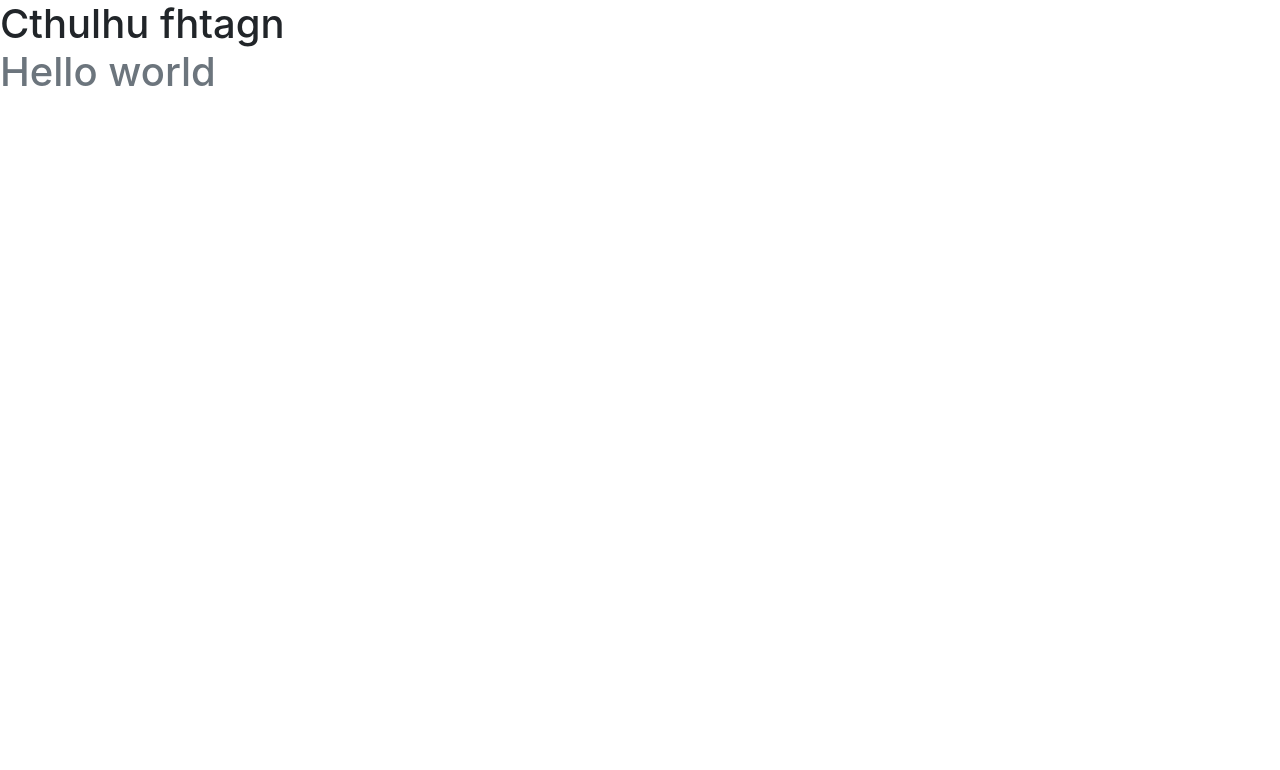
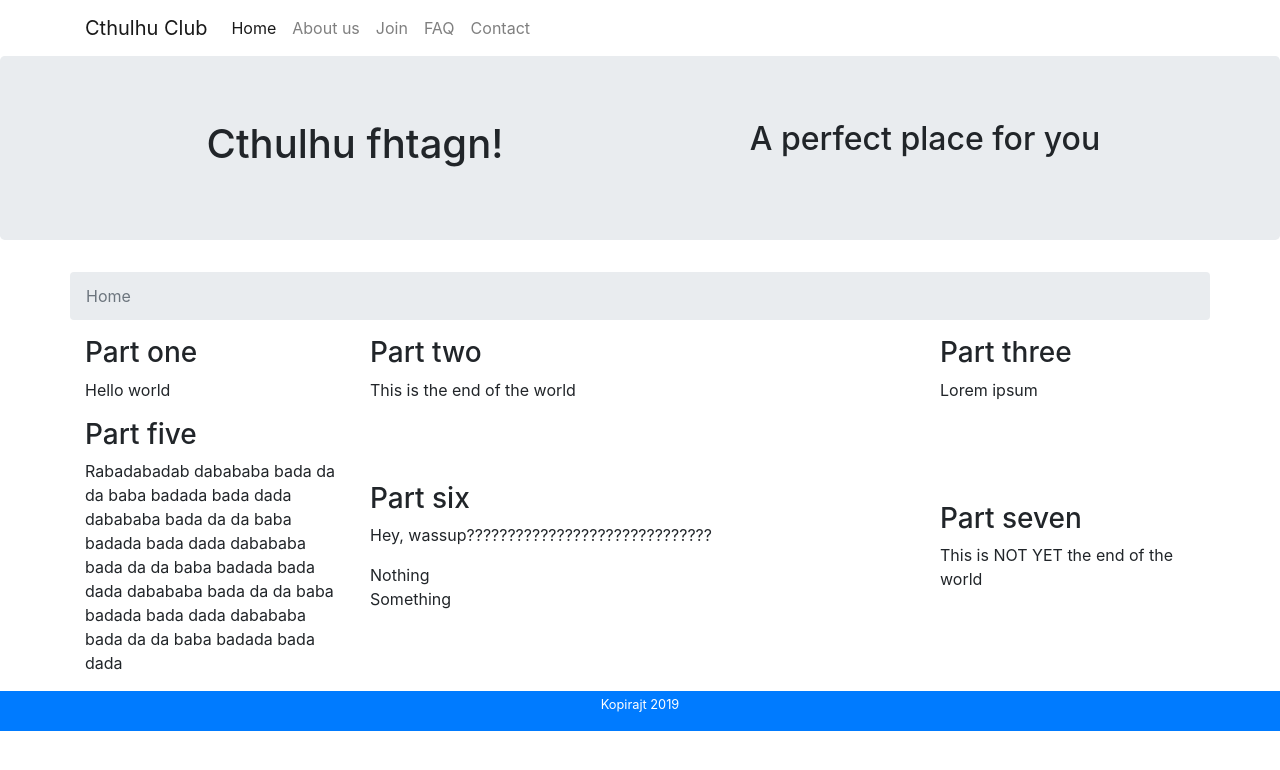
Before and after one commit to kmehkeri/coursera-bootstrap4, a website: page index.html in a window 1280 px wide. Drawn offline with nearby package versions, Linux system fonts and the light colour scheme.

Commit message:
First page with containers, navbar and breadcrumb

```diff
--- a/index.html
+++ b/index.html
@@ -4,11 +4,87 @@
 		<meta charset="utf-8" />
 		<meta name="viewport" content="width=device-width, initial-scale=1, shrink-to-fit=no">
 		<link rel="stylesheet" href="node_modules/bootstrap/dist/css/bootstrap.min.css">
-		<title>Coursera-bootstrap4</title>
+		<link rel="stylesheet" href="index.css">
+		<title>Cthulhu Club</title>
 	</head>
 	<body>
-		<h1>Cthulhu fhtagn <span class="text-muted"</h1>
-		<p>Hello world</p>
+		<nav class="navbar navbar-light navbar-expand-sm">
+			<div class="container">
+				<button class="navbar-toggler" type="button" data-toggle="collapse" data-target="#navbar">
+					<span class="navbar-toggler-icon"> </span>
+				</button>
+				<a class="navbar-brand" href="index.html">Cthulhu Club</a>
+				<div class="collapse navbar-collapse" id="navbar">
+					<ul class="navbar-nav">
+						<li class="nav-item active"><a class="nav-link" href="#">Home</a></li>
+						<li class="nav-item"><a class="nav-link" href="#">About us</a></li>
+						<li class="nav-item"><a class="nav-link" href="#">Join</a></li>
+						<li class="nav-item"><a class="nav-link" href="#">FAQ</a></li>
+						<li class="nav-item"><a class="nav-link" href="#">Contact</a></li>
+					</ul>
+				</div>
+			</div>
+		</nav>
+
+		<header class="jumbotron">
+			<div class="container">
+				<div class="row" style="text-align: center;">
+					<h1 class="col-12 col-md-6">
+						Cthulhu fhtagn!
+					</h1>
+					<h2 class="col-12 col-md-6" style="text-align: center;">
+						A perfect place for you
+					</h2>
+				</div>
+			</div>
+		</header>
+
+		<div class="container">
+			<div class="row align-items-center">
+				<ol class="col-12 breadcrumb">
+					<li class="breadcrumb-item active">Home</li>
+				</ol>
+
+				<div class="col-12 col-md-3">
+					<h3>Part one</h3>
+					<p>Hello world</p>
+				</div>
+				<div class="col-12 col-md-6">
+					<h3>Part two</h3>
+					<p>This is the end of the world</p>
+				</div>
+				<div class="col-12 col-md-3">
+					<h3>Part three</h3>
+					<p>Lorem ipsum</p>
+				</div>
+				<div class="col-12 col-md-3">
+					<h3>Part five</h3>
+					<p>Rabadabadab dabababa bada da da baba badada bada dada dabababa bada da da baba badada bada dada dabababa bada da da baba badada bada dada dabababa bada da da baba badada bada dada dabababa bada da da baba badada bada dada</p>
+				</div>
+				<div class="col-12 col-md-6">
+					<h3>Part six</h3>
+					<p>Hey, wassup??????????????????????????????</p>
+					<ul class="list-unstyled">
+						<li>Nothing</li>
+						<li>Something</li>
+					</ul>
+				</div>
+				<div class="col-12 col-md-3">
+					<h3>Part seven</h3>
+					<p>This is NOT YET the end of the world</p>
+				</div>
+			</div>
+		</div>
+
+		<footer class="bg-primary" style="margin: 0px auto; padding: 0px; color: white;">
+			<div class="container">
+				<div class="row justify-content-center">
+					<p class="col-auto" style="text-align: center;">
+						<small>Kopirajt 2019</small>
+					</p>
+				</div>
+			</div>
+		</footer>
 
 		<!-- Bootstrap js -->
 		<script src="node_modules/jquery/dist/jquery.slim.min.js"></script>
```
Also changed, not shown: index.css (added).
